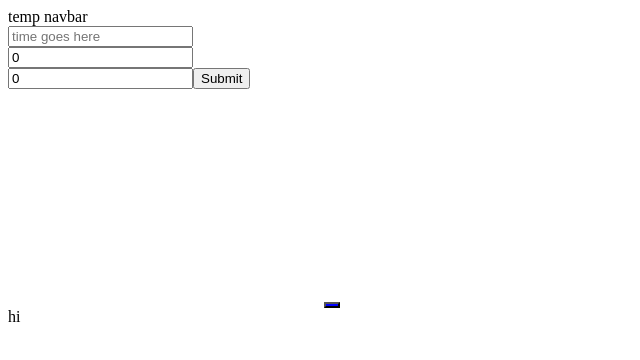
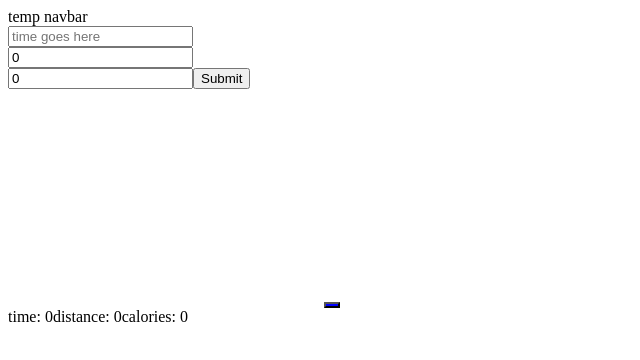
Before and after one commit to jacksonrwold/running-tracker, a React (Create React App) app: page / in a window 1280 px wide. Both pictures are taken after a click on the button 332 px from the left and 305 px from the top of the page. Shown: the top 360 px of the page, without its empty margins (0-640 px from the left). Built offline with nearby package versions, Linux system fonts and the light colour scheme; no server answers.

Commit message:
you can now see the data you are getting from the backend on the front end

```diff
--- a/src/components/mapRunningData.js
+++ b/src/components/mapRunningData.js
@@ -10,14 +10,18 @@ export default function MapRunningData(props) {
     useEffect(() => {
         fetch(`http://localhost:5000/run/${props.currentRun}`).then(response =>
           response.json().then(responseData => {
-            console.log(responseData)
+            setTime(responseData[0].time)
+            setDistance(responseData[0].distance)
+            setCalories(responseData[0].calories)
           })
         )
       }, [props.currentRun])
 
     return (
         <div>
-            hi
+            time: {time}
+            distance: {distance}
+            calories: {calories}
         </div>
     )
 }
```
